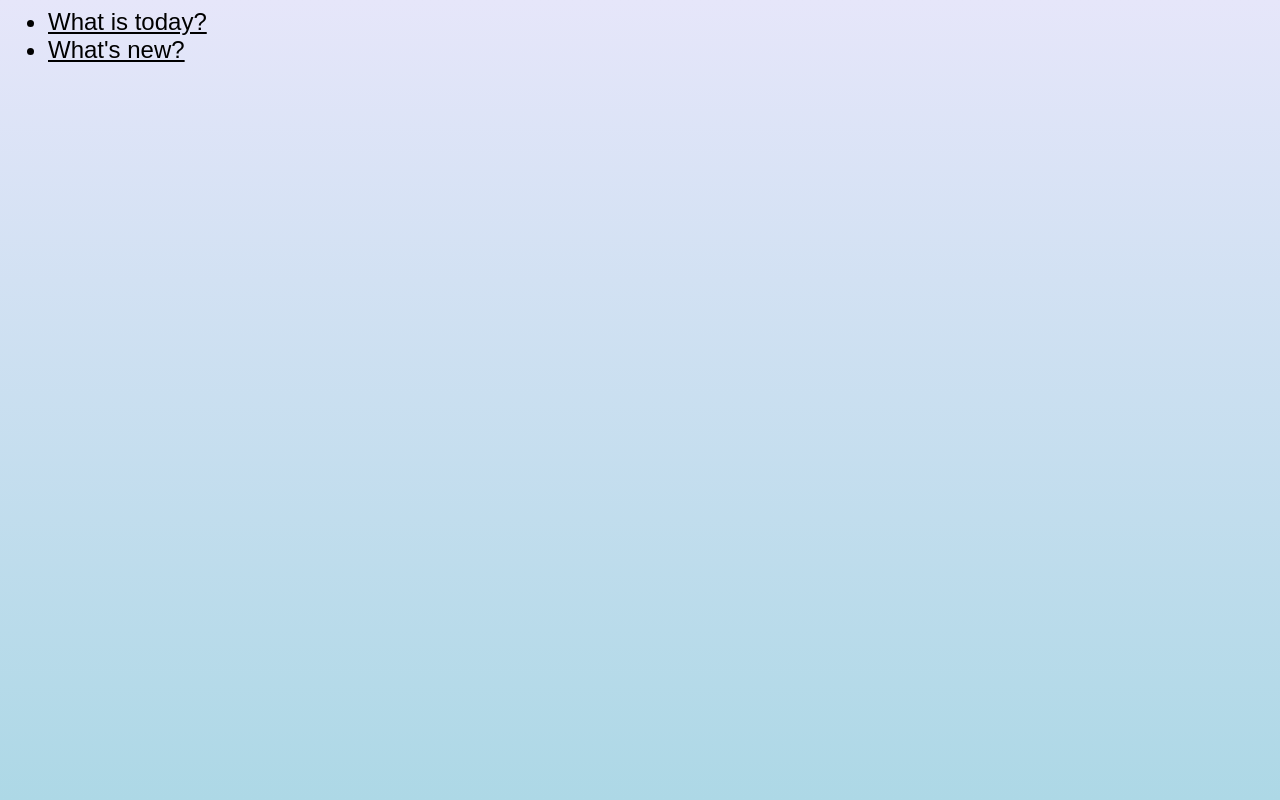
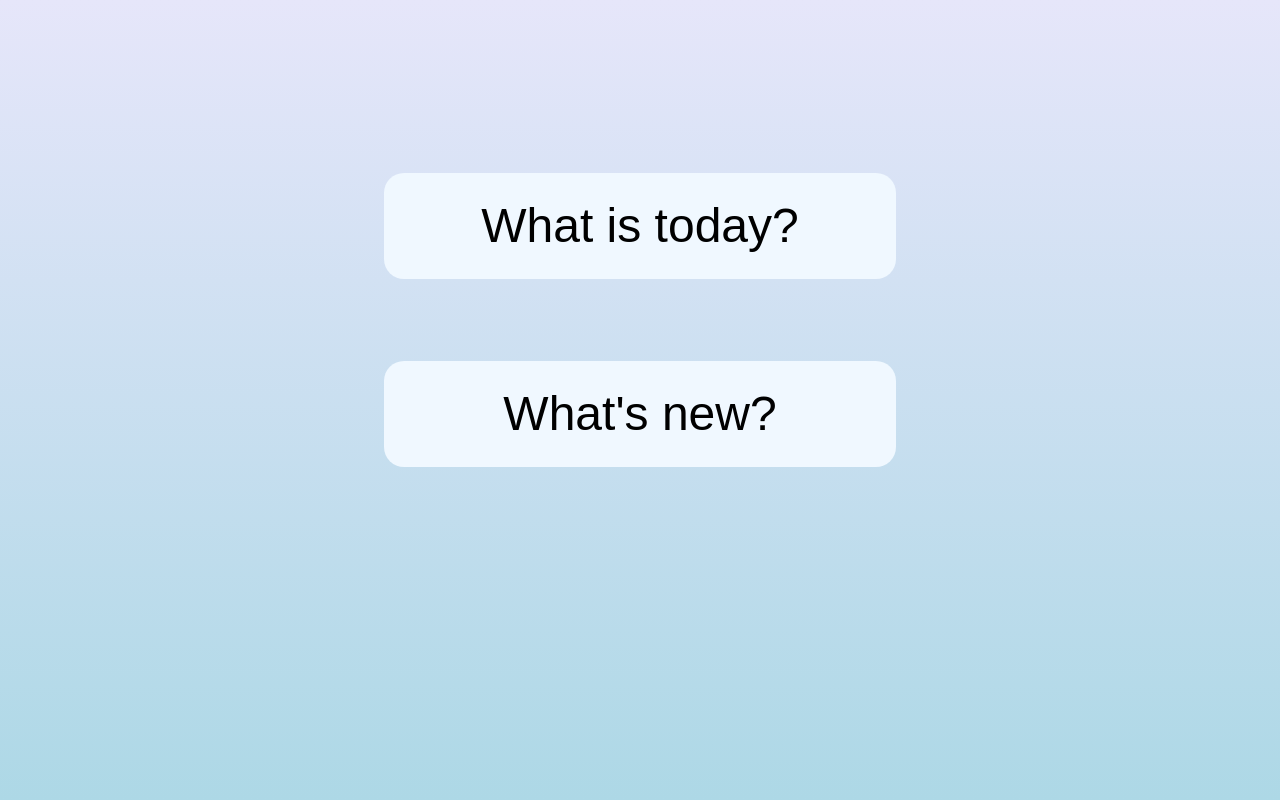
Before and after one commit to pjankemetricfire/djangoApp, a Django app: page /myHGapp/ in a window 1280 px wide. Run offline with Django 3.2, Linux system fonts and the light colour scheme; data comes from the database, SQL or seed files in the repository; both versions use the stored data as it was after the commit.

Commit message:
update css

```diff
--- a/myApp/myHGapp/static/myHGapp/style.css
+++ b/myApp/myHGapp/static/myHGapp/style.css
@@ -1,12 +1,39 @@
+
 li a {
-  color: Black;
-  /*font-family: sans-serif;*/
-  font-size: 3vh;
+
+  align-content: center;
+  color: black;
+  text-decoration: none;
+
+}
+
+li {
+  background-color: aliceblue;
+  border-radius: 20px;
+  padding: 5% 7%;
+  display: flex;
+  justify-content: center;
+  align-items: center;
+  min-width: max-content;
+
+}
+
+ul {
+
+  padding: 6%;
+  list-style-type: none;
+  display: flex;
+  height: 47vh;
+  width: 40vw;
+  justify-content: space-around;
+  font-size: 6vh;
+  flex-flow: column nowrap;
 }
 
 h1 {
   color: Black;
   font-size: 5vh;
+  align-content: center;
 
 }
 
@@ -14,4 +41,12 @@ body {
   background: linear-gradient(lavender,LightBlue); /* url("images/background.gif") no-repeat; */
   font-family: sans-serif;
   font-size: 3vh;
+  text-align: center;
+  align-content: center;
+  display: flex;
+  flex-flow: column nowrap;
+  justify-content: center;
+  align-items: center;
+  align-content: space-around;
+
 }
--- a/myApp/myHGapp/templates/myHGapp/index.html
+++ b/myApp/myHGapp/templates/myHGapp/index.html
@@ -2,7 +2,6 @@
 {% load static %}
 
 <link rel="stylesheet" type="text/css" href="{% static 'myHGapp/style.css' %}">
-
 
 {% if latest_question_list %}
   <ul>
```
Also changed, not shown: myApp/db.sqlite3.
